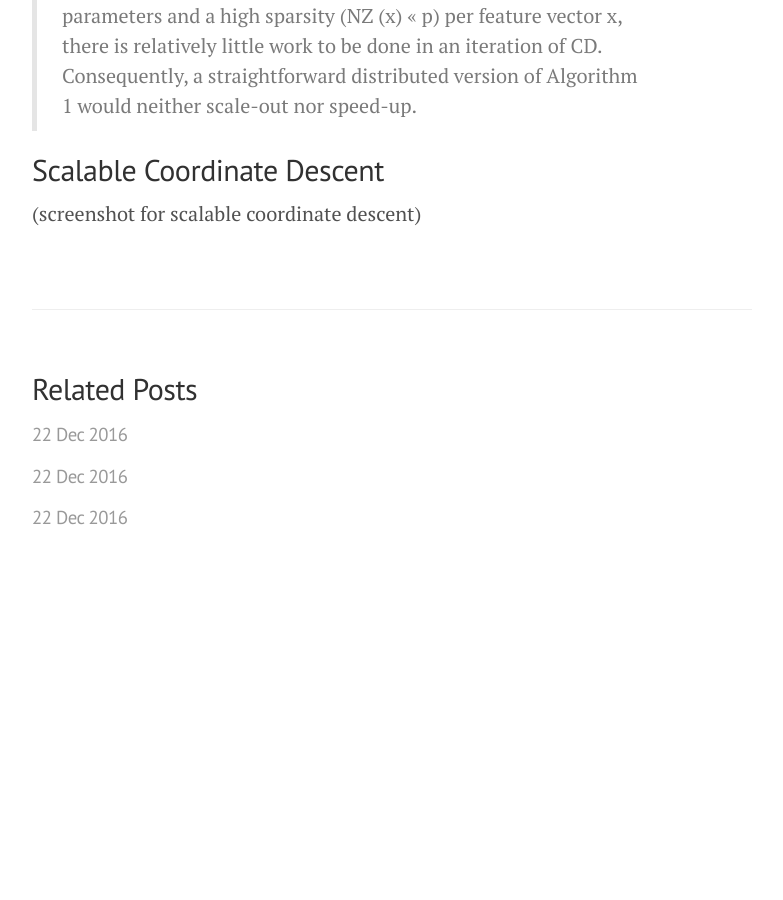
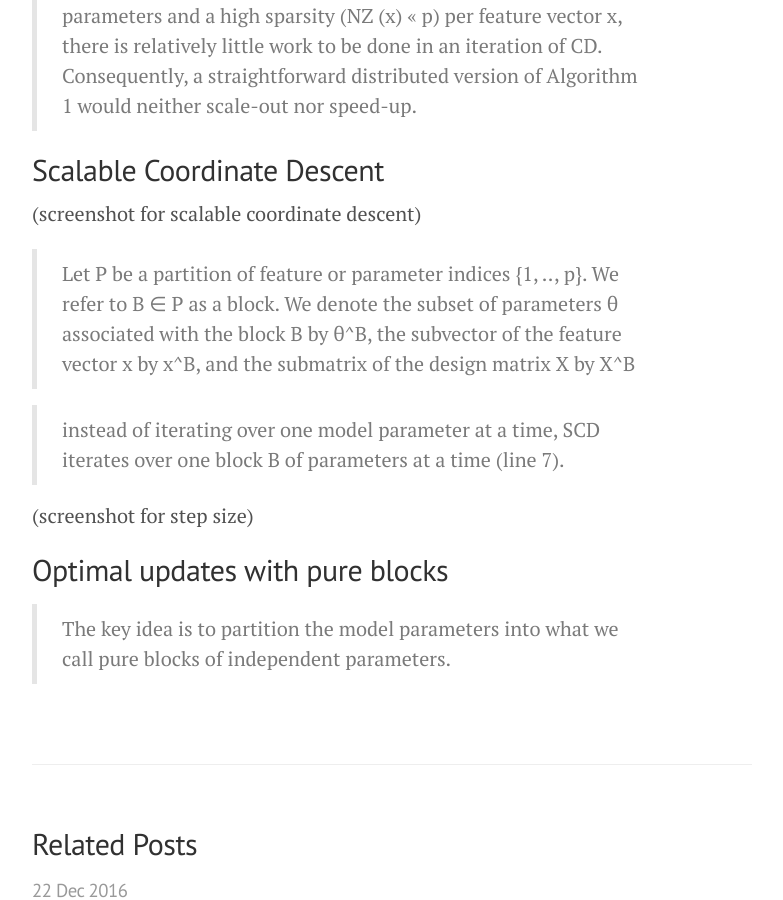
Before and after one commit to benjibc/benjibc.github.io, a Jekyll site: the page built from _posts/2016-12-18-robust-large-scale-ml-in-the-cloud.md, in a window 1280 px wide and 900 px high, scrolled down 3647 px. Shown: the whole window, without its empty margins (248-1031 px from the left). Built offline with Jekyll 4.4.1, drawn with Linux system fonts in a browser that asks for light colours; our own code applies the rules of GitHub Pages for plain Markdown files; Markdown is read by kramdown in place of the engine named in the settings; before the commit the page ends 4238 px from its top, so only the background shows below that.

Commit message:
Update 2016-12-18-robust-large-scale-ml-in-the-cloud.md

```diff
--- a/_posts/2016-12-18-robust-large-scale-ml-in-the-cloud.md
+++ b/_posts/2016-12-18-robust-large-scale-ml-in-the-cloud.md
@@ -72,3 +72,12 @@ the sufficient statistics Tj and T'j (lines 8-11). In general, distributing work
 ## Scalable Coordinate Descent
 
 (screenshot for scalable coordinate descent)
+
+> Let P be a partition of feature or parameter indices {1, .., p}. We refer to B ∈ P as a block. We denote the subset of parameters θ associated with the block B by θ^B, the subvector of the feature vector x by x^B, and the submatrix of the design matrix X by X^B
+
+> instead of iterating over one model parameter at a time, SCD iterates over one block B of parameters at a time (line 7).
+
+(screenshot for step size)
+
+## Optimal updates with pure blocks
+> The key idea is to partition the model parameters into what we call pure blocks of independent parameters.
```
